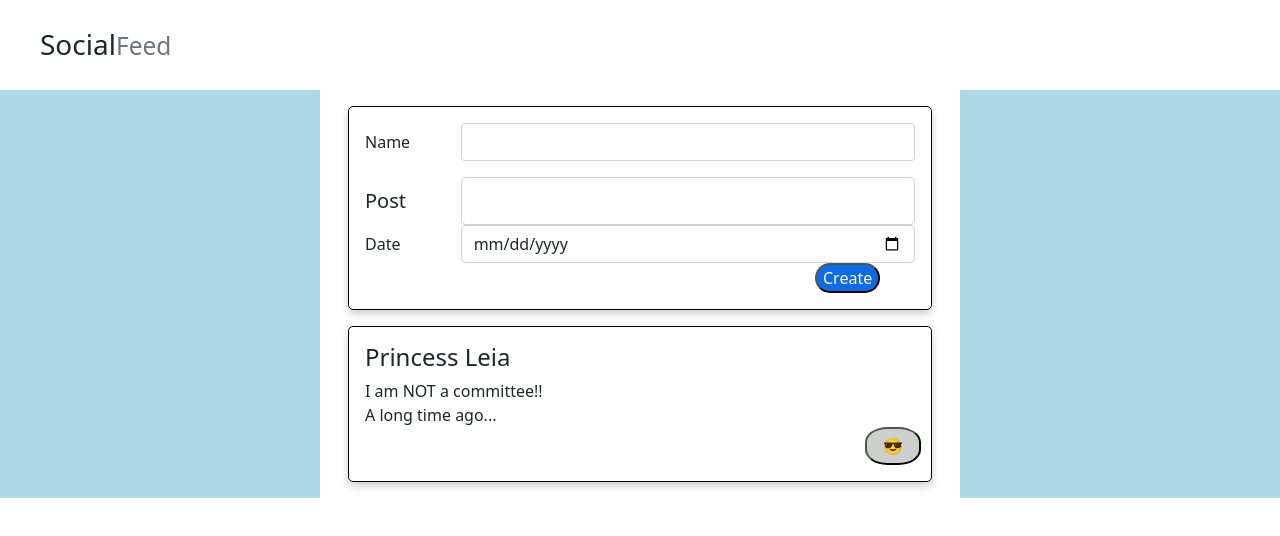
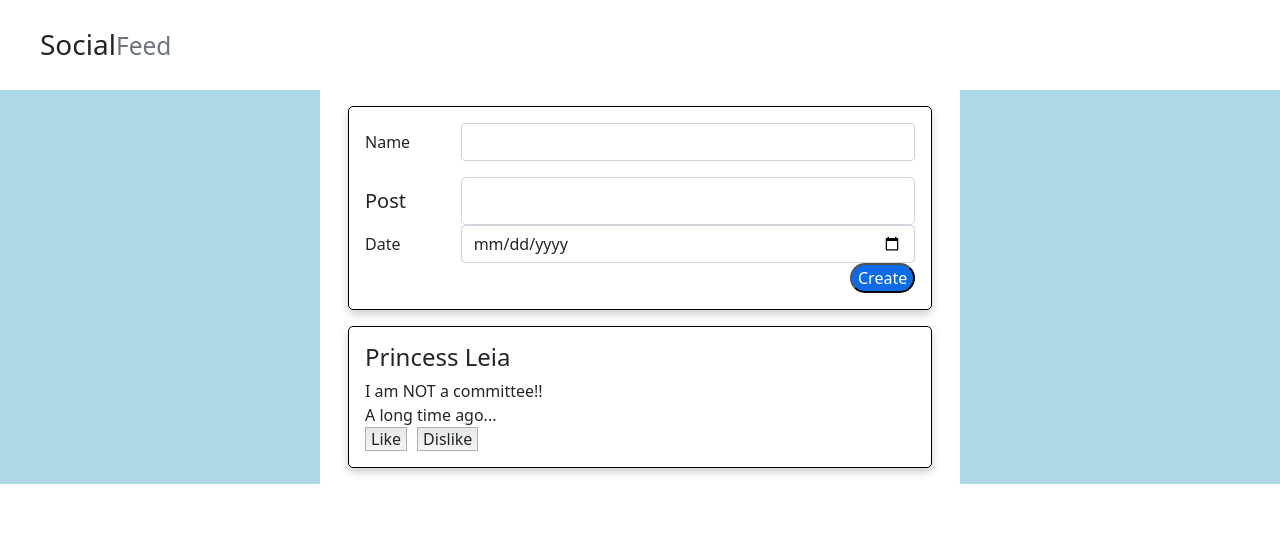
Before and after one commit to joecoxstrong/SocialFeed, a React (Create React App) app: page / in a window 1280 px wide. Shown: the top 536 px of the page. Built offline with nearby package versions, Linux system fonts and the light colour scheme.

Commit message:
Finalized like/dislike button and functionalily

```diff
--- a/package.json
+++ b/package.json
@@ -11,6 +11,7 @@
     "@testing-library/react": "^12.1.4",
     "@testing-library/user-event": "^13.5.0",
     "bootstrap": "^5.1.3",
+    "classnames": "^2.3.1",
     "moment": "^2.29.2",
     "react": "^17.0.2",
     "react-datepicker": "^4.7.0",
--- a/src/Components/CreatePost/CreatePost.jsx
+++ b/src/Components/CreatePost/CreatePost.jsx
@@ -65,7 +65,7 @@ const CreatePost = (props) => {
       <button
         type="submit"
         class="button rounded-button"
-        style={{ marginLeft: 450 }}
+        style={{ marginLeft: 485 }}
       >
         Create
       </button>
--- a/src/Components/DisplayPosts/DisplayPosts.jsx
+++ b/src/Components/DisplayPosts/DisplayPosts.jsx
@@ -9,7 +9,9 @@ const DisplayPosts = (props) => {
             <h4 class="media-heading">{entry.name}</h4>
             <div>{entry.post}</div>
             <div>{entry.date}</div>
-            <LikeDislike />
+            <div>
+              <LikeDislike />
+            </div>
           </div>
         );
       })}
--- a/src/Components/LikeDislike/LikeDislike.jsx
+++ b/src/Components/LikeDislike/LikeDislike.jsx
@@ -6,29 +6,98 @@ import { ThumbUp } from "@mui/icons-material";
 import ThumbDownIcon from "@mui/icons-material/ThumbDown";
 import { grey } from "@mui/material/colors";
 
-function LikeDislike() {
-  const [likeStatus, setLikeStatus] = useState("😎");
-  function handleClick() {
-    if (likeStatus === "😡") {
-      setLikeStatus("😎");
+// import React from "react";
+import ClassNames from "classnames";
+// import "./app.css";
+
+class LikeDislike extends React.Component {
+  constructor(props) {
+    super(props);
+
+    this.state = {
+      liked: false,
+      disliked: false,
+    };
+
+    this.onLikeClick = this.onLikeClick.bind(this);
+    this.onDisLikeClick = this.onDisLikeClick.bind(this);
+  }
+
+  onLikeClick() {
+    if (!this.state.disliked) {
+      this.setState({
+        liked: !this.state.liked,
+      });
     } else {
-      setLikeStatus("😡");
+      this.setState({
+        liked: true,
+        disliked: false,
+      });
     }
   }
 
-  return (
-    <button
-      // className={likeStatus}
-      onClick={handleClick}
-      style={{ marginLeft: 500 }}
-      class="likebutton"
-    >
-      {likeStatus}
-    </button>
-  );
+  onDisLikeClick() {
+    if (!this.state.liked) {
+      this.setState({
+        disliked: !this.state.disliked,
+      });
+    } else {
+      this.setState({
+        liked: false,
+        disliked: true,
+      });
+    }
+  }
+
+  render() {
+    const classLikeButton = ClassNames({
+      "like-button": true,
+      liked: this.state.liked,
+    });
+
+    const classDisLikeButton = ClassNames({
+      "dislike-button": true,
+      disliked: this.state.disliked,
+    });
+
+    return (
+      <div>
+        <span className={classLikeButton} onClick={this.onLikeClick}>
+          Like
+        </span>
+        <span className={classDisLikeButton} onClick={this.onDisLikeClick}>
+          Dislike
+        </span>
+      </div>
+    );
+  }
 }
 
 export default LikeDislike;
+
+// function LikeDislike() {
+//   const [likeStatus, setLikeStatus] = useState("😎");
+//   function handleClick() {
+//     if (likeStatus === "😡") {
+//       setLikeStatus("😎");
+//     } else {
+//       setLikeStatus("😡");
+//     }
+//   }
+
+//   return (
+//     <button
+//       // className={likeStatus}
+//       onClick={handleClick}
+//       style={{ marginLeft: 500 }}
+//       class="likebutton"
+//     >
+//       {likeStatus}
+//     </button>
+//   );
+// }
+
+// export default LikeDislike;
 
 // const LikeDislike = (props) => {
 //   const [buttonClass, setButtonClass] = useState("inactive");
--- a/src/app.css
+++ b/src/app.css
@@ -45,3 +45,26 @@
     padding-top: 5px;
     padding-bottom: 5px;
 }
+
+body {
+    color: #535664;
+    font-family: 'Roboto', sans-serif;
+  }
+
+  .like-button,
+  .dislike-button {
+    border: 1px solid #afb0b0;
+    background: linear-gradient(to bottom, #e6e7e7 0%, #f5f5f5 100%);;
+    padding: 0 5px;
+  }
+
+  .like-button {
+    margin-right: 10px;
+  }
+
+  .liked, .disliked {
+    font-size: 20px;
+    font-weight: 700;
+    color: #1e6ab6;
+    padding: 0 8px;
+  }
```
Also changed, not shown: 1 other file (tests, documents, lock files or other folders).
